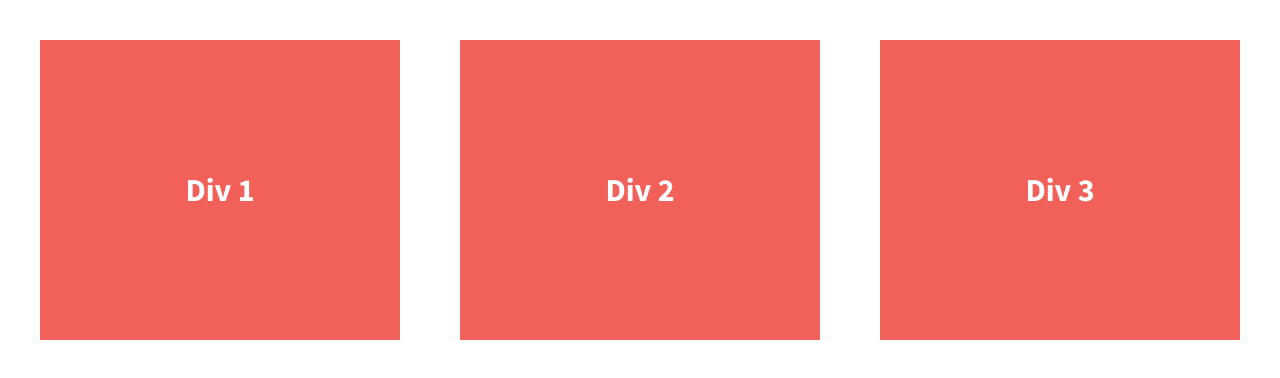
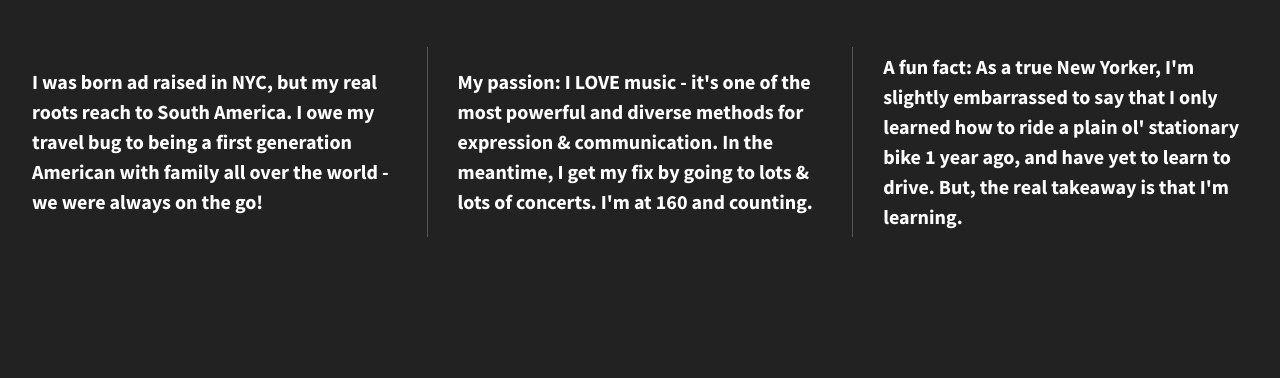
Before and after one commit to Amy-Thom/divs-flexbox, a plain HTML site: page index.html in a window 1280 px wide. Drawn offline with nearby package versions, Linux system fonts and the light colour scheme.

Commit message:
Added text and created three divs

```diff
--- a/css/main.css
+++ b/css/main.css
@@ -97,37 +97,42 @@ textarea {
 
 
 html {
-  background-color: #fff;
+  background-color: #222;
   height: 100%;
+  width: 100%;
 }
 
 body {
   font-family: 'Source Sans Pro', sans-serif;
+  font-weight: 700;
   padding: 2em;
-  font-size: 1.25em;
+  color: #fff;
   height: 100%;
 }
 
 .wrapper {
   /*add display:flex and set justify-content to space-between*/
-  font-weight: 700;
   display: flex;
+  flex-flow: row nowrap;
   justify-content: space-between;
+  align-items: center;
 }
 
 .div-1, .div-2, .div-3 {
-  /*give the divs a width of 30%, add display:flex, set justify-content and align-items to center*/
-  color: #fff;
-  line-height: 1.5em;
-  font-size: 1.6em;
-  background-color: #f16059;
-  height: 300px;
-  width: 30%;
   display: flex;
   justify-content: center;
   align-items: center;
+  color: #fff;
+  line-height: 1.5em;
+  font-size: 1.25em;
+  width: 30%;
+  height: auto;
 }
 
+.div-1, .div-2 {
+    border-right: 1px solid #555;
+    padding-right: 30px;
+}
 
 
 
--- a/index.html
+++ b/index.html
@@ -23,13 +23,13 @@
 
         <section class="wrapper">
             <div class="div-1">
-                Div 1
+                <p>I was born ad raised in NYC, but my real roots reach to South America. I owe my travel bug to being a first generation American with family all over the world - we were always on the go!</p>
             </div>
             <div class="div-2">
-                Div 2
+                <p>My passion: I LOVE music - it's one of the most powerful and diverse methods for expression & communication. In the meantime, I get my fix by going to lots & lots of concerts. I'm at 160 and counting.</p>
             </div>
             <div class="div-3">
-                Div 3
+                <p>A fun fact: As a true New Yorker, I'm slightly embarrassed to say that I only learned how to ride a plain ol' stationary bike 1 year ago, and have yet to learn to drive. But, the real takeaway is that I'm learning.</p>
             </div>
         </section>
 
```
